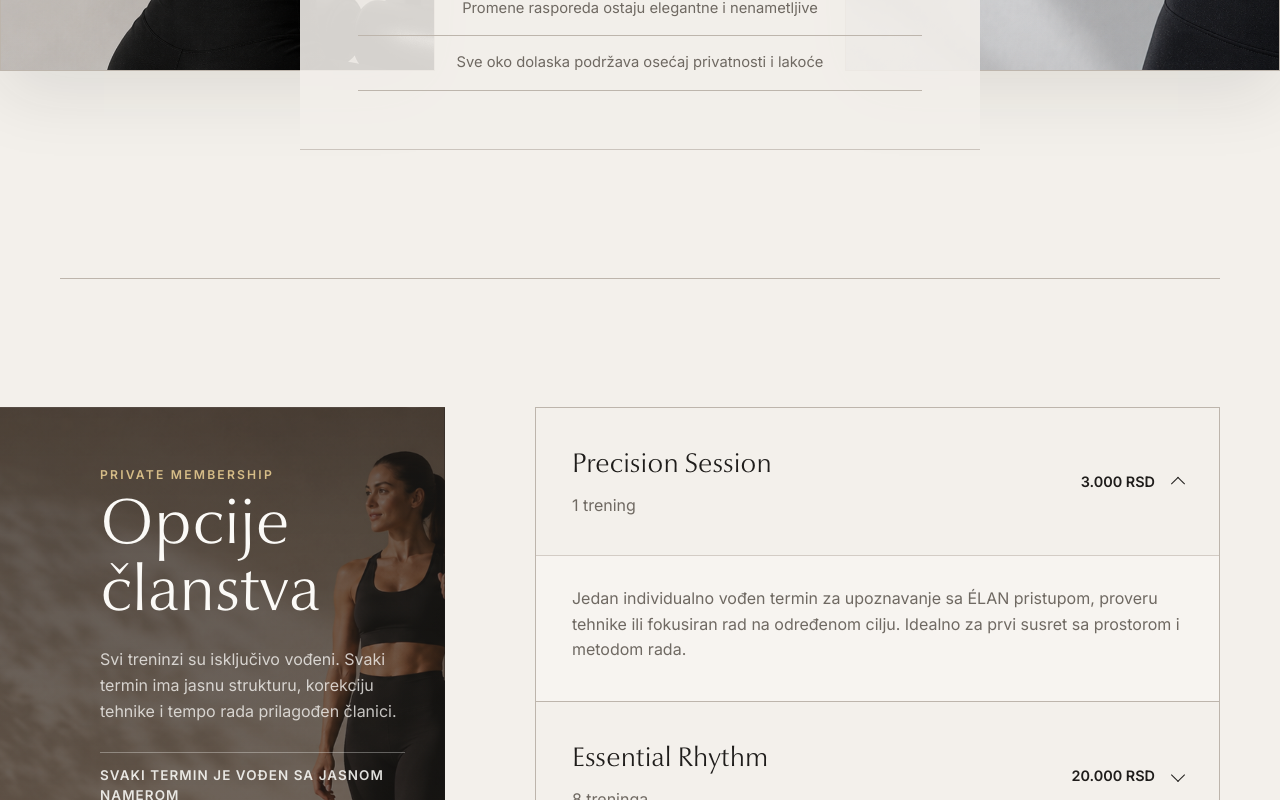
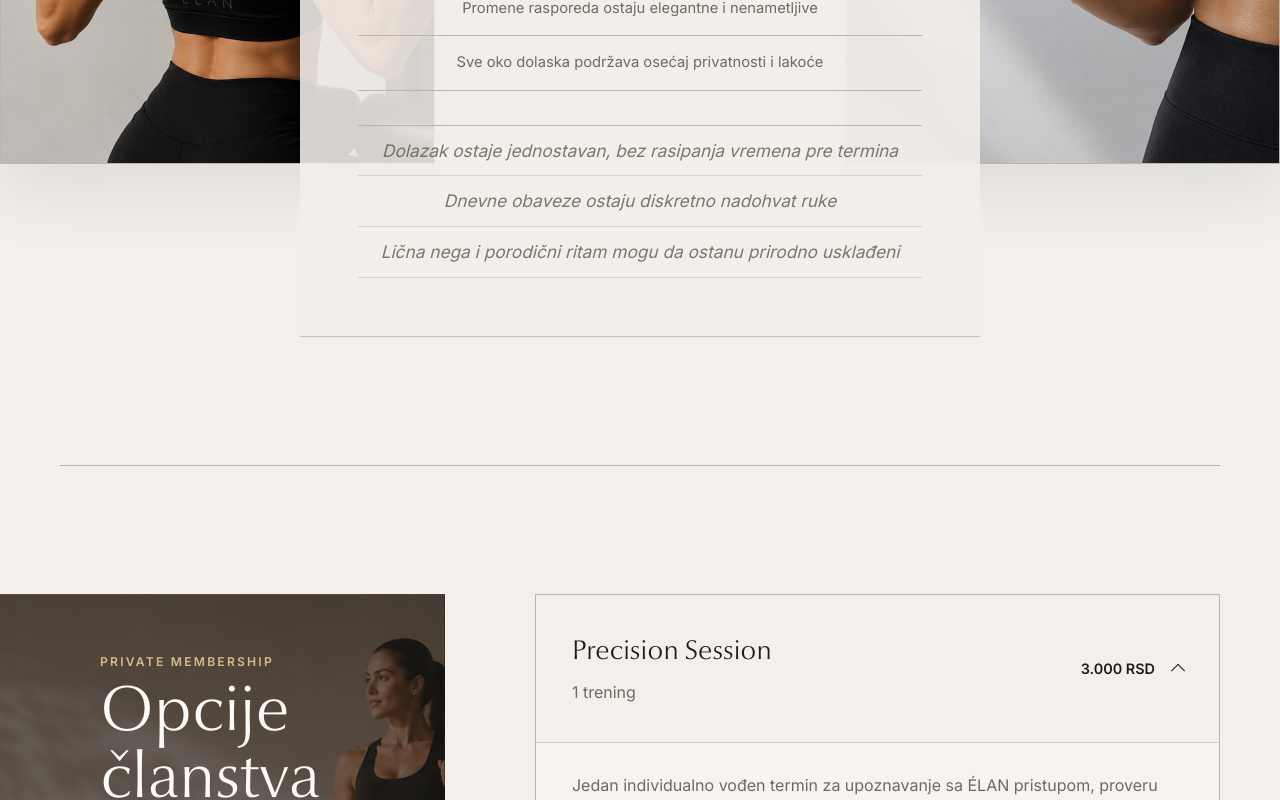
Before and after one commit to Stefan4012IT/elan, a Next.js app: page / in a window 1280 px wide. Shown: the part 2720-3520 px from the top of the page. Built offline with nearby package versions, Linux system fonts and the light colour scheme; no server answers.

Commit message:
Add subtle location notes to ease section

```diff
--- a/app/globals.scss
+++ b/app/globals.scss
@@ -484,6 +484,21 @@ h3 {
     border-bottom: 1px solid var(--border);
     color: var(--muted);
     font-size: 0.92rem;
+  }
+}
+
+.ease__locality {
+  max-width: 560px;
+  margin-top: 18px;
+  border-top-color: rgba(189, 181, 172, 0.48);
+
+  li {
+    padding: 11px 0;
+    border-bottom-color: rgba(189, 181, 172, 0.48);
+    color: rgba(91, 83, 74, 0.78);
+    font-family: var(--font-serif);
+    font-size: clamp(0.98rem, 1.4vw, 1.08rem);
+    font-style: italic;
   }
 }
 
--- a/app/page.js
+++ b/app/page.js
@@ -58,6 +58,11 @@ const content = {
         'Termin se bira jasno i jednostavno',
         'Promene rasporeda ostaju elegantne i nenametljive',
         'Sve oko dolaska podržava osećaj privatnosti i lakoće',
+      ],
+      locality: [
+        'Dolazak ostaje jednostavan, bez rasipanja vremena pre termina',
+        'Dnevne obaveze ostaju diskretno nadohvat ruke',
+        'Lična nega i porodični ritam mogu da ostanu prirodno usklađeni',
       ],
     },
     membership: {
@@ -200,6 +205,11 @@ const content = {
         'Appointments are selected with clarity and control',
         'Schedule changes remain quiet and effortless',
         'Every detail around arrival supports privacy and ease',
+      ],
+      locality: [
+        'Arrival stays simple, without losing time before the session',
+        'Daily essentials remain quietly within reach',
+        'Personal care and family rhythm can stay naturally aligned',
       ],
     },
     membership: {
@@ -489,6 +499,11 @@ export default function Home() {
               <li key={item}>{item}</li>
             ))}
           </ul>
+          <ul className="ease__locality">
+            {copy.ease.locality.map((item) => (
+              <li key={item}>{item}</li>
+            ))}
+          </ul>
         </div>
         <div className="ease__image ease__image--right" aria-hidden="true" />
       </section>
```
